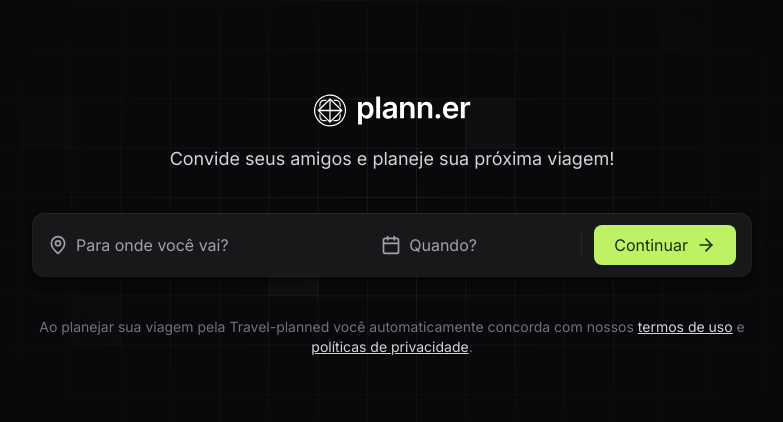
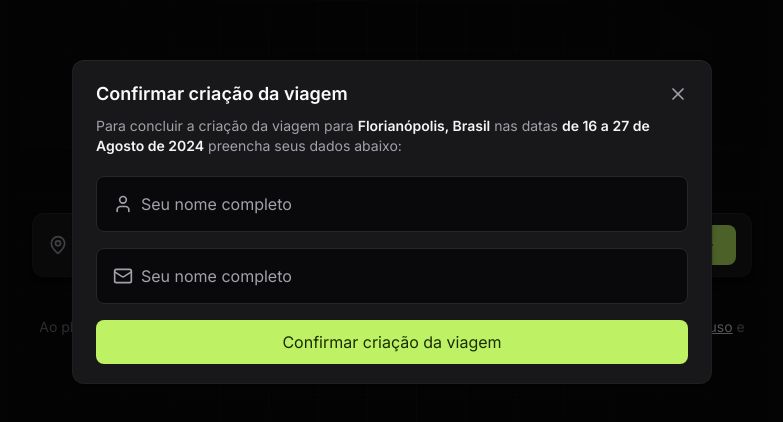
Before and after one commit to salvatoreDeploy/travel-planned-app, a React (Vite) app: page / in a window 1280 px wide. Shown: the part 178-600 px from the top of the page, without its empty margins (248-1031 px from the left). Built offline with nearby package versions, Linux system fonts and the light colour scheme.

Commit message:
component: modal de confirmação

```diff
--- a/src/App.tsx
+++ b/src/App.tsx
@@ -2,9 +2,11 @@ import {
   ArrowRight,
   AtSign,
   Calendar,
+  Mail,
   MapPin,
   Plus,
   Settings2,
+  User,
   UserRoundPlus,
   X,
 } from 'lucide-react'
@@ -56,7 +58,9 @@ export function App() {
   }
 
   function removeEmailFromInvites(emailToRemove: string) {
-    const newEmailList = emailsToInvite.filter(email => email !== emailToRemove)
+    const newEmailList = emailsToInvite.filter(
+      (email) => email !== emailToRemove,
+    )
 
     setEmailsToInvite(newEmailList)
   }
@@ -174,7 +178,10 @@ export function App() {
                     className="py-1.5 px-2.5 rounded-md bg-zinc-800 flex items-center gap-2"
                   >
                     <span className="text-zinc-300">{email}</span>
-                    <button onClick={() => removeEmailFromInvites(email)} type="button">
+                    <button
+                      onClick={() => removeEmailFromInvites(email)}
+                      type="button"
+                    >
                       <X className="size-4 text-zinc-400" />
                     </button>
                   </div>
@@ -210,6 +217,65 @@ export function App() {
           </div>
         </div>
       )}
+
+      <div className="fixed inset-0 bg-black/60 flex items-center justify-center">
+        <div className="w-[640px] rounded-xl py-5 px-6 shadow-shape bg-zinc-900 space-y-5">
+          <div className="space-y-2">
+            <div className="flex items-center justify-between">
+              <h2 className="text-lg font-semibold">
+                Confirmar criação da viagem
+              </h2>
+              <button type="button" onClick={handleClosedModalInvite}>
+                <X className="size-5 text-zinc-400" />
+              </button>
+            </div>
+            <p className="text-sm text-zinc-400">
+              Para concluir a criação da viagem para{' '}
+              <span className="font-semibold text-zinc-100">
+                Florianópolis, Brasil
+              </span>{' '}
+              nas datas{' '}
+              <span className="font-semibold text-zinc-100">
+                de 16 a 27 de Agosto de 2024
+              </span>{' '}
+              preencha seus dados abaixo:
+            </p>
+          </div>
+
+          {/* <div className="w-full h-px bg-zinc-800" /> */}
+
+          <div>
+            <form onSubmit={handleAddEmailToInvite} className="space-y-4">
+              <div className="h-14 px-4 bg-zinc-950 border border-zinc-800 rounded-lg flex items-center gap-2">
+                <User className="size-5 text-zinc-400" />
+
+                <input
+                  type="email"
+                  name="email"
+                  placeholder="Seu nome completo"
+                  className="bg-transparent placeholder-zinc-400 outline-none"
+                />
+              </div>
+
+              <div className="h-14 px-4 bg-zinc-950 border border-zinc-800 rounded-lg flex items-center gap-2">
+                <Mail className="size-5 text-zinc-400" />
+                <input
+                  type="email"
+                  name="email"
+                  placeholder="Seu nome completo"
+                  className="bg-transparent placeholder-zinc-400 outline-none"
+                />
+              </div>
+              <button
+                type="submit"
+                className="w-full flex items-center gap-2 justify-center hover:bg-lime-400 bg-lime-300 text-lime-950 rounded-lg px-5 h-11"
+              >
+                Confirmar criação da viagem
+              </button>
+            </form>
+          </div>
+        </div>
+      </div>
     </div>
   )
 }
```
Also changed, not shown: src/components/Modal.tsx (added).
